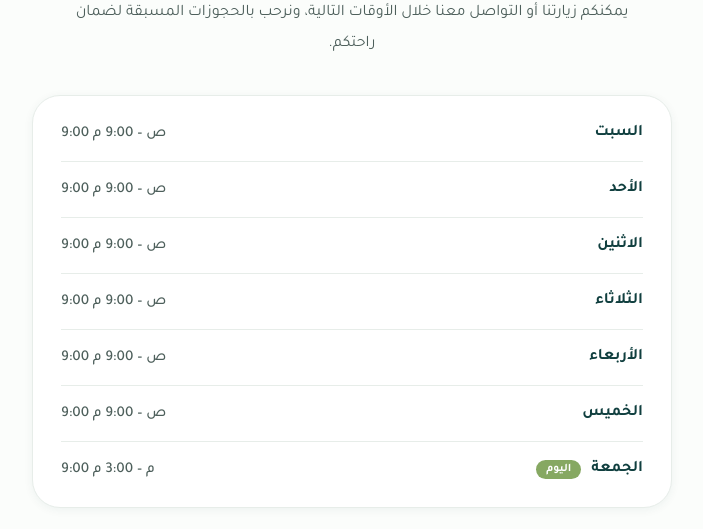
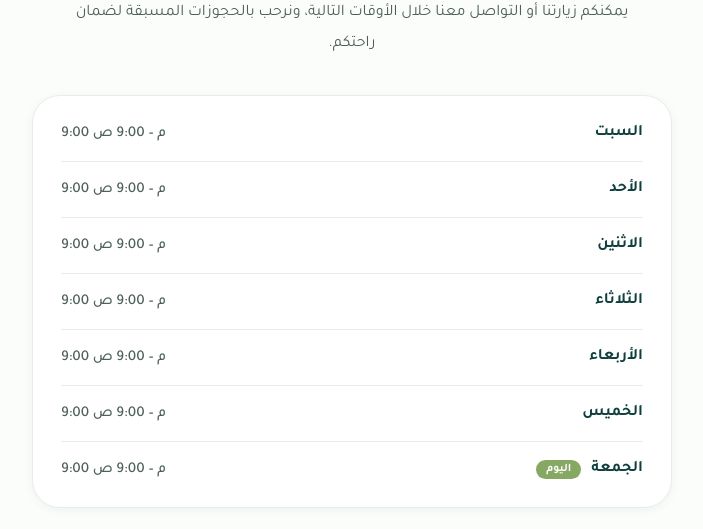
Before and after one commit to asadi80/rouh, a React (Vite) app: page / in a window 1280 px wide. Shown: the part 3877-4406 px from the top of the page, without its empty margins (288-991 px from the left). Built offline with nearby package versions, Linux system fonts and the light colour scheme.

Commit message:
updating

```diff
--- a/src/data/clinicData.js
+++ b/src/data/clinicData.js
@@ -49,13 +49,13 @@ export const socialLinks = [
 
 // أوقات العمل الأسبوعية
 export const workingHours = [
-  { day: "السبت", hours: "9:00 ص – 9:00 م", isOpen: true },
-  { day: "الأحد", hours: "9:00 ص – 9:00 م", isOpen: true },
-  { day: "الاثنين", hours: "9:00 ص – 9:00 م", isOpen: true },
-  { day: "الثلاثاء", hours: "9:00 ص – 9:00 م", isOpen: true },
-  { day: "الأربعاء", hours: "9:00 ص – 9:00 م", isOpen: true },
-  { day: "الخميس", hours: "9:00 ص – 9:00 م", isOpen: true },
-  { day: "الجمعة", hours: "9:00 م – 3:00 م", isOpen: true },
+  { day: "السبت", hours: "9:00 م – 9:00 ص", isOpen: true },
+  { day: "الأحد", hours: "9:00 م – 9:00 ص", isOpen: true },
+  { day: "الاثنين", hours: "9:00 م – 9:00 ص", isOpen: true },
+  { day: "الثلاثاء", hours: "9:00 م – 9:00 ص", isOpen: true },
+  { day: "الأربعاء", hours: "9:00 م – 9:00 ص", isOpen: true },
+  { day: "الخميس", hours: "9:00 م – 9:00 ص", isOpen: true },
+  { day: "الجمعة", hours: "9:00 م – 9:00 ص", isOpen: true },
 ];
 
 // قائمة الأطباء وجداولهم — أضف أو عدّل الأطباء هنا
```
